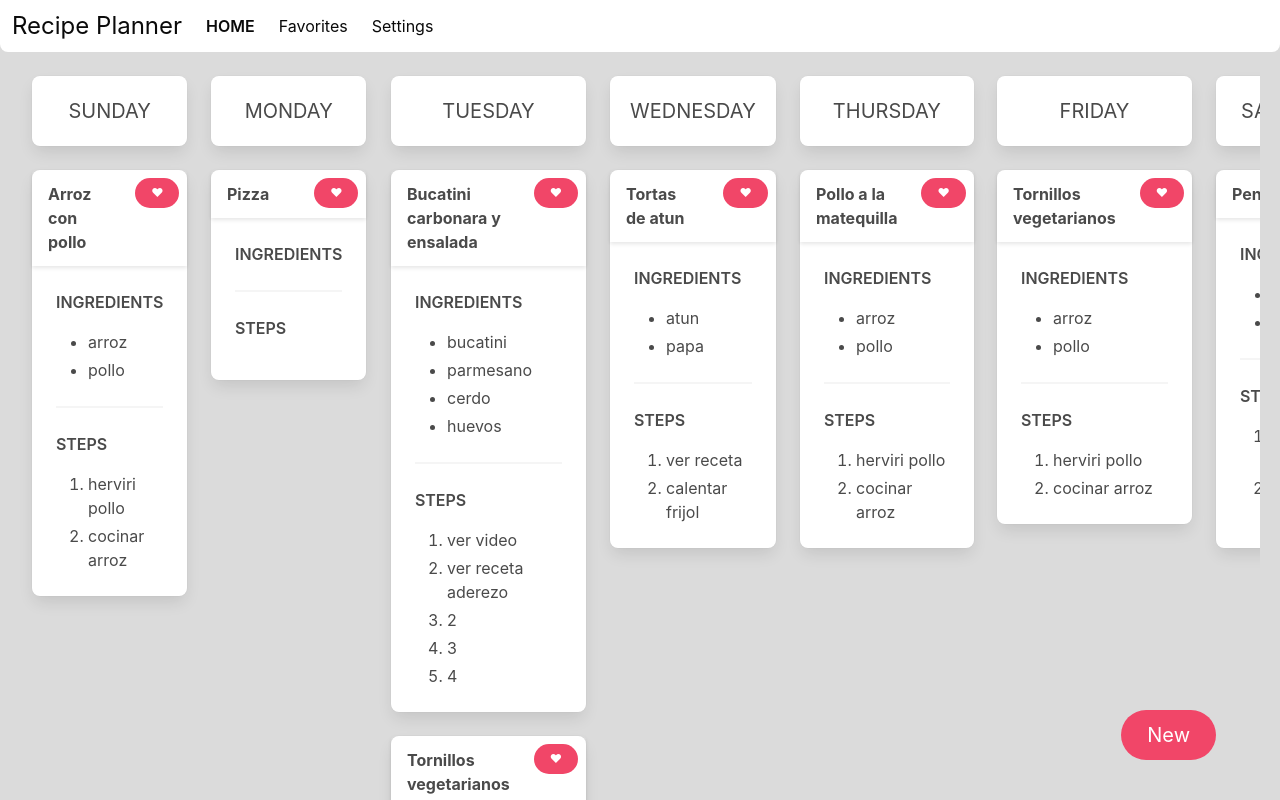
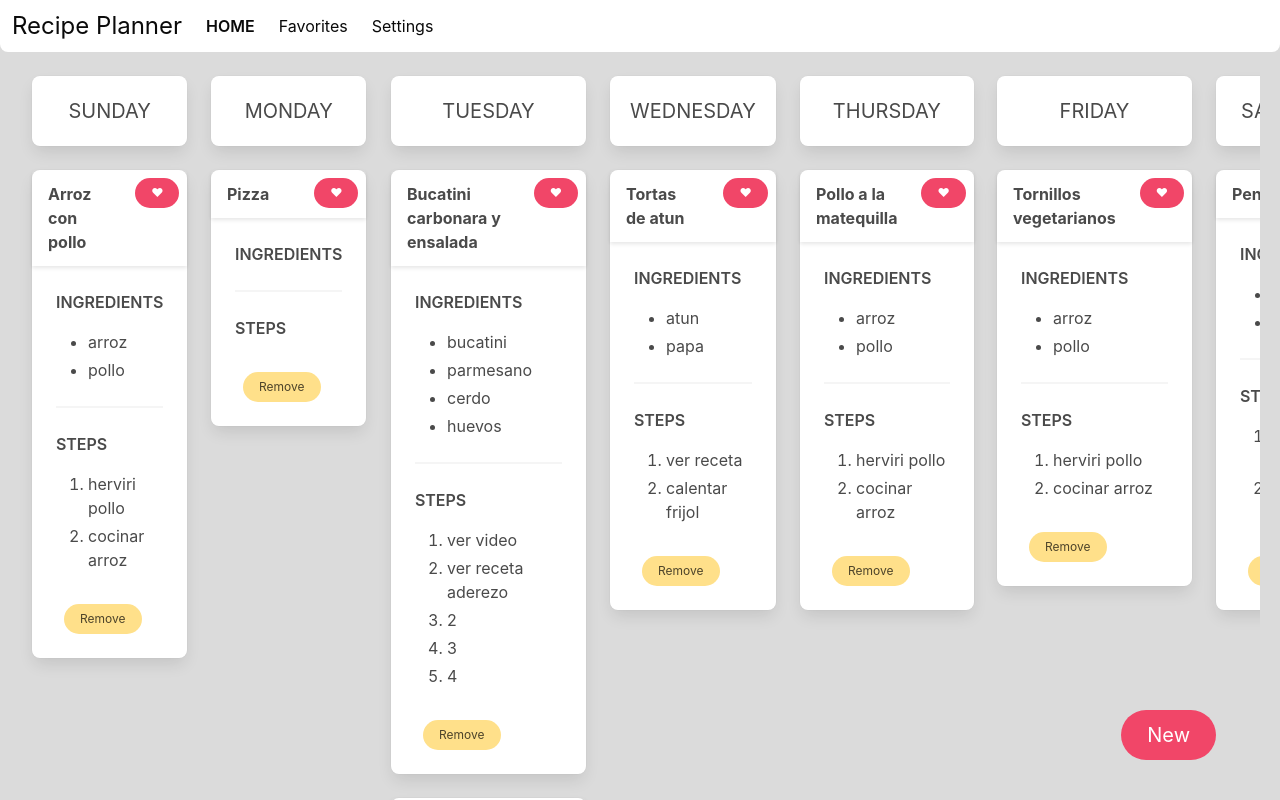
Before and after one commit to JulianHerreraH/recipes-planner, a React (Create React App) app: page / in a window 1280 px wide. Shown: the top 800 px of the page. Built offline with nearby package versions, Linux system fonts and the light colour scheme.

Commit message:
Context changes and Remove Recipe

```diff
--- a/src/Components/RecipeCard.js
+++ b/src/Components/RecipeCard.js
@@ -1,16 +1,23 @@
 
-import React from 'react';
+import React, {useContext} from 'react';
+import { ThemeContext } from '../context/ThemeContext';
 
 const onDragStart = (evt, id) => {
   console.log('dragstart: ', id);
   evt.dataTransfer.setData('id', id); // Set the recipe ID for the drag event
 };
 
-function RecipeCard ({ recipe, context }) {
+function RecipeCard ({ recipe, removeRecipe }) {
+  const context = useContext(ThemeContext);
   const theme = context.isLightTheme ? context.cardLight : context.cardDark;
   const titleColor = context.isLightTheme
     ? 'has-text-grey-dark'
     : 'has-text-white';
+
+  const deleteRecipe = (e) => {
+    e.preventDefault();
+    removeRecipe(recipe.id)
+  }
 
   return (
     <div
@@ -44,6 +51,9 @@ function RecipeCard ({ recipe, context }) {
             })}
           </ol>
         </div>
+        <button className="button is-warning is-small is-rounded mt-2 mx-2" onClick={deleteRecipe}>
+          Remove
+        </button>
       </div>
     </div>
   );
--- a/src/Components/RecipeList.js
+++ b/src/Components/RecipeList.js
@@ -7,7 +7,8 @@ const onDragOver = (evt) => {
   evt.preventDefault();
 };
 
-const RenderDayArticle = ({ context, day }) => {
+const RenderDayArticle = ({ day }) => {
+  const context = useContext(ThemeContext);
   const theme = context.isLightTheme ? context.cardLight : context.cardDark;
   return (
     <article className={`box ${theme} all-rounded has-text-centered`}>
@@ -16,12 +17,16 @@ const RenderDayArticle = ({ context, day }) => {
   );
 };
 
-const RenderColumn = ({ day, recipes, context }) => {
+const RenderColumn = ({ day, recipes, removeRecipe }) => {
   return (
     <div className={`tile is-parent is-vertical  droppable`}>
-      <RenderDayArticle context={context} day={day} key={day} />
-      {recipes.map((recipe) => (
-        <RecipeCard recipe={recipe} context={context} key={recipe.id} />
+      <RenderDayArticle day={day} key={day} />
+      {recipes.map(recipe => (
+        <RecipeCard
+          recipe={recipe}
+          removeRecipe={removeRecipe}
+          key={recipe.id}
+        />
       ))}
     </div>
   );
@@ -116,6 +121,10 @@ function RecipeList() {
     setRecipes(prevState => ([...prevState, {...recipe, id}]));
   }
 
+  const removeRecipe = (id) => {
+    setRecipes(recipes.filter(recipe => recipe.id !== id))
+  }
+
   return (
     <>
       <NewRecipeForm
@@ -134,7 +143,11 @@ function RecipeList() {
               key={day}
               className="flipped"
             >
-              <RenderColumn day={day} recipes={dayRecipes} context={context} />
+              <RenderColumn
+                day={day}
+                recipes={dayRecipes}
+                removeRecipe={removeRecipe}
+              />
             </div>
           );
         })}
--- a/src/context/ThemeContext.js
+++ b/src/context/ThemeContext.js
@@ -1,9 +1,8 @@
-import React, { Component, createContext } from "react";
+import React, { createContext, useState } from "react";
 
 export const ThemeContext = createContext();
 
-class ThemeContextProvider extends Component {
-  state = {
+const initialState = {
   isLightTheme: true,
   light: "has-background-grey-lighter has-text-grey-dark",
   dark: "has-background-black has-text-white",
@@ -13,21 +12,20 @@ class ThemeContextProvider extends Component {
   cardDark: "has-background-dark has-text-white",
 };
 
-  toggleTheme = () => {
-    this.setState((prevState, props) => {
-      return { isLightTheme: !prevState.isLightTheme };
-    });
+function ThemeContextProvider(props) {
+  const [theme, setTheme] = useState(initialState);
+
+  const toggleTheme = () => {
+    setTheme(prevState => ({...prevState, isLightTheme: !prevState.isLightTheme}))
   };
 
-  render() {
   return (
     <ThemeContext.Provider
-        value={{ ...this.state, toggleTheme: this.toggleTheme }}
+      value={{ ...theme, toggleTheme: toggleTheme }}
     >
-        {this.props.children}
+      {props.children}
     </ThemeContext.Provider>
   );
 }
-}
 
 export default ThemeContextProvider;
```
Lines whose indentation alone changed are shown as unchanged.
